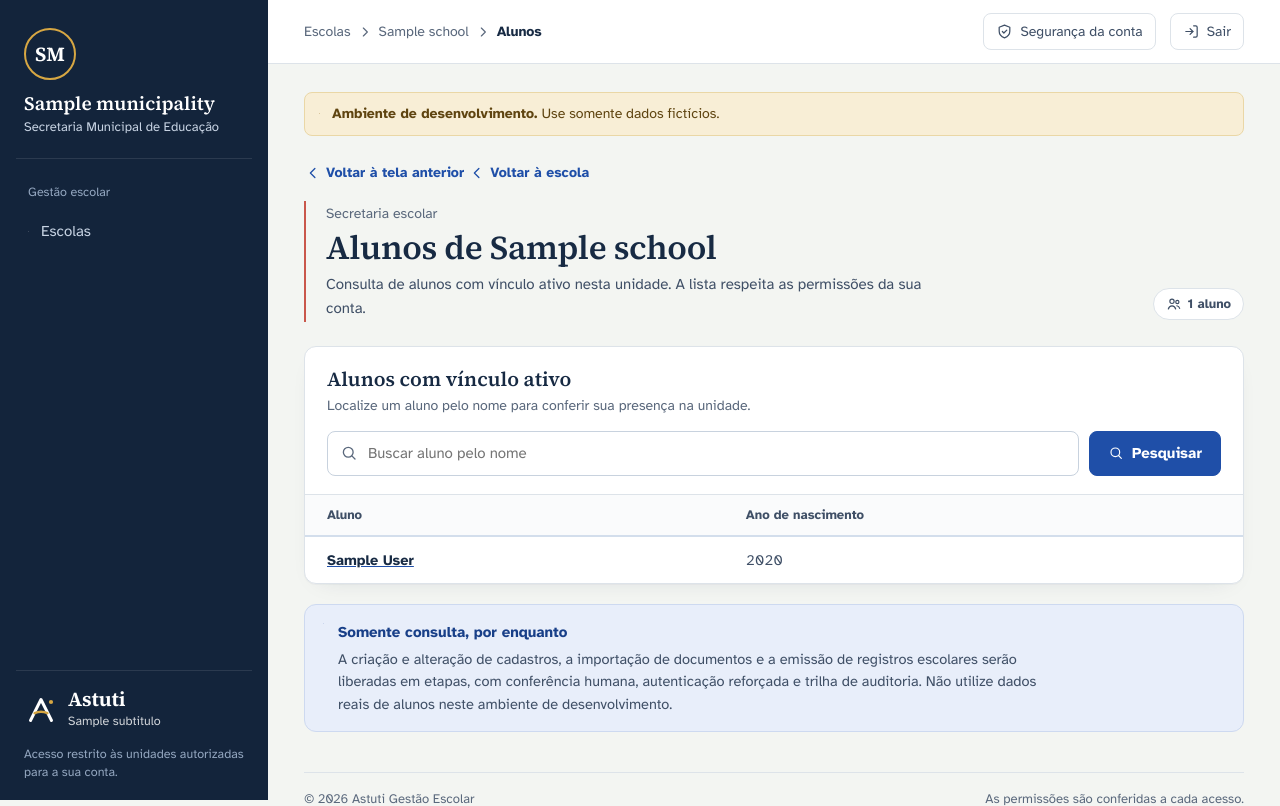
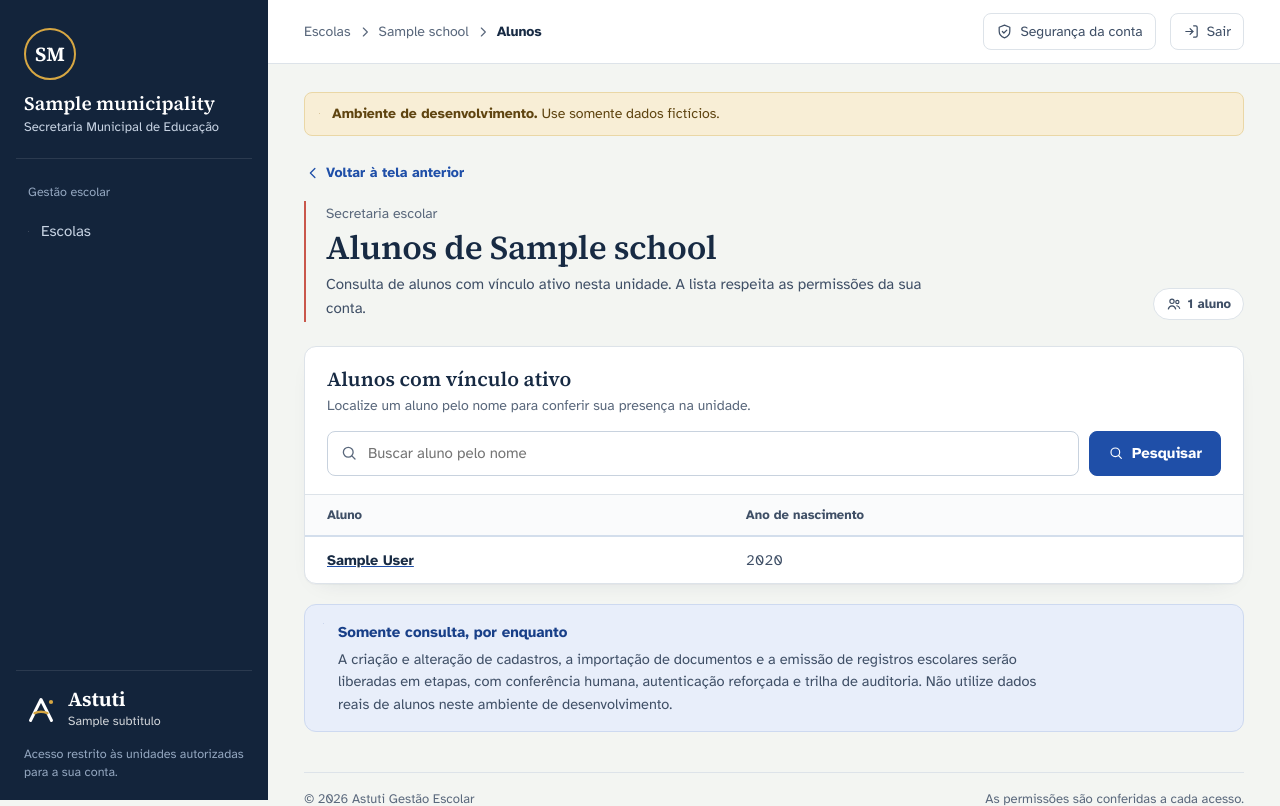
Before and after one commit to astutigestaodeti-tech/astuti-escolar, a Laravel app: template resources/views/students/index.blade.php in a window 1280 px wide. Shown: the top 806 px of the page. Run offline with Laravel 12, Linux system fonts and the light colour scheme; the template is opened without the code that fills it: most values are stand-ins (such as "Sample title", 1, 10 or a date in 2020); parts of the project's set-up code (start-up, migrations or seed data) failed here and were passed over.

Commit message:
refactor: substitui retorno fixo pelo botão comum em students

```diff
--- a/resources/views/students/index.blade.php
+++ b/resources/views/students/index.blade.php
@@ -11,8 +11,6 @@
 @endsection
 
 @section('content')
-    <a class="voltar" href="{{ route('schools.show', ['municipio' => $municipality->slug, 'escola' => $school->id]) }}"><x-icon name="voltar" :size="18" /> Voltar à escola</a>
-
     <div class="folha-titulo">
         <div>
             <span class="contexto">Secretaria escolar</span>
```
